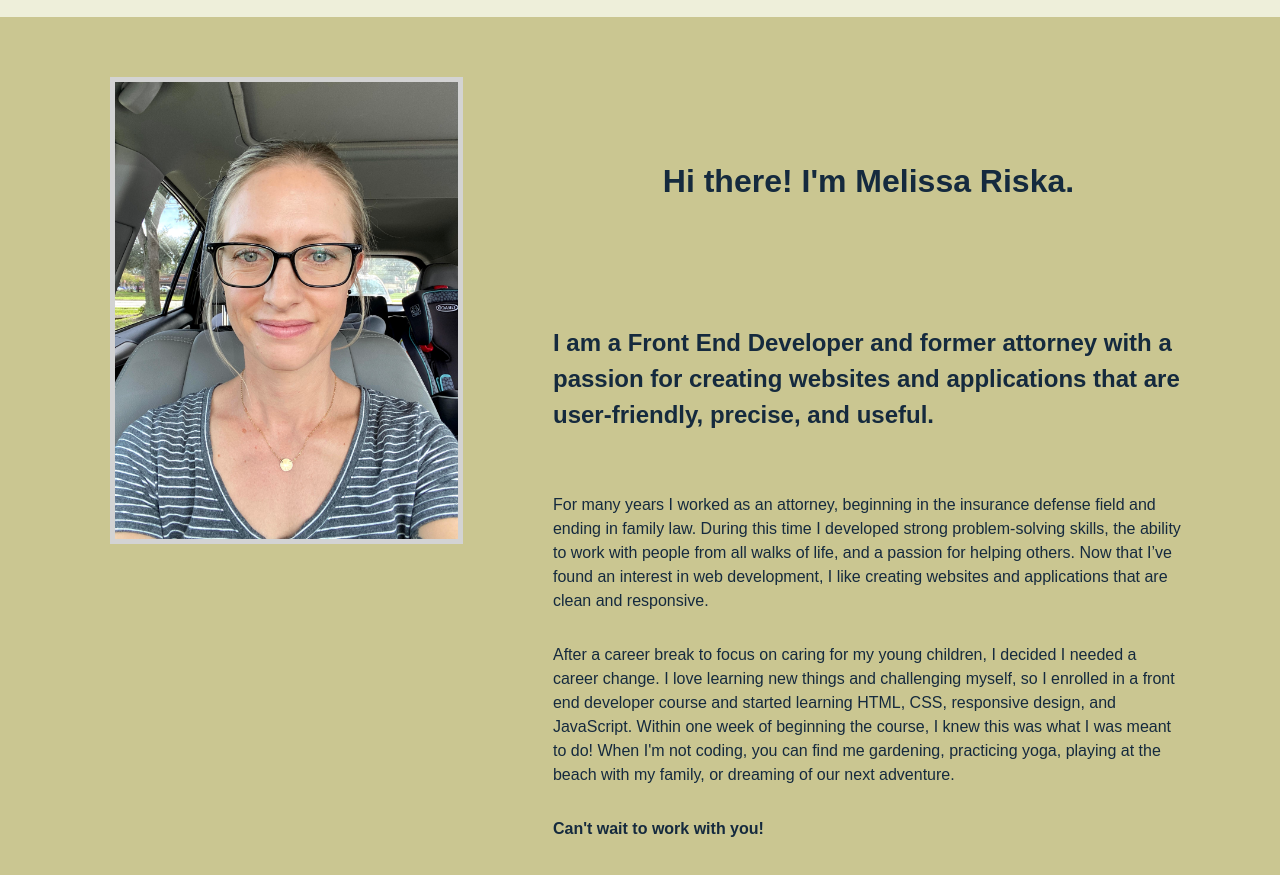
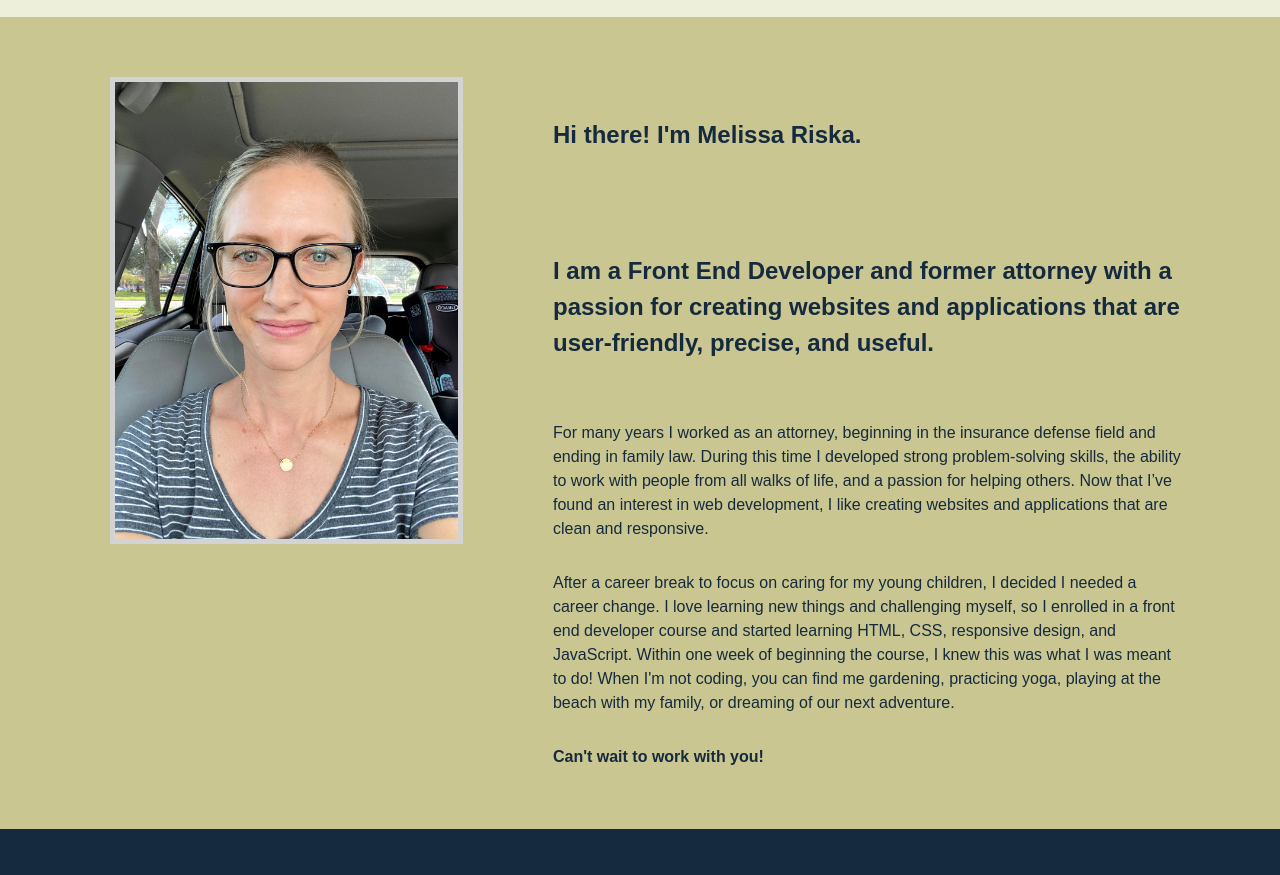
Before and after one commit to melissariska/portfolio, a website built with Parcel: page index.html in a window 1280 px wide. Shown: the part 3095-3970 px from the top of the page. Built offline with nearby package versions, Linux system fonts and the light colour scheme; a web font is replaced by a local one.

Commit message:
Resolved issue with h1 heading

```diff
--- a/index.html
+++ b/index.html
@@ -176,7 +176,7 @@
           </figure>
 
           <div class="about-info">
-            <h1>Hi there! I'm Melissa Riska.</h1>
+            <h2 class="about-header">Hi there! I'm Melissa Riska.</h2>
             <h2>I am a Front End Developer and former attorney with a passion for creating websites and applications
               that are user-friendly, precise, and useful.</h2>
             <p class="about-text">For many years I worked as an attorney, beginning in the insurance defense field and
```
